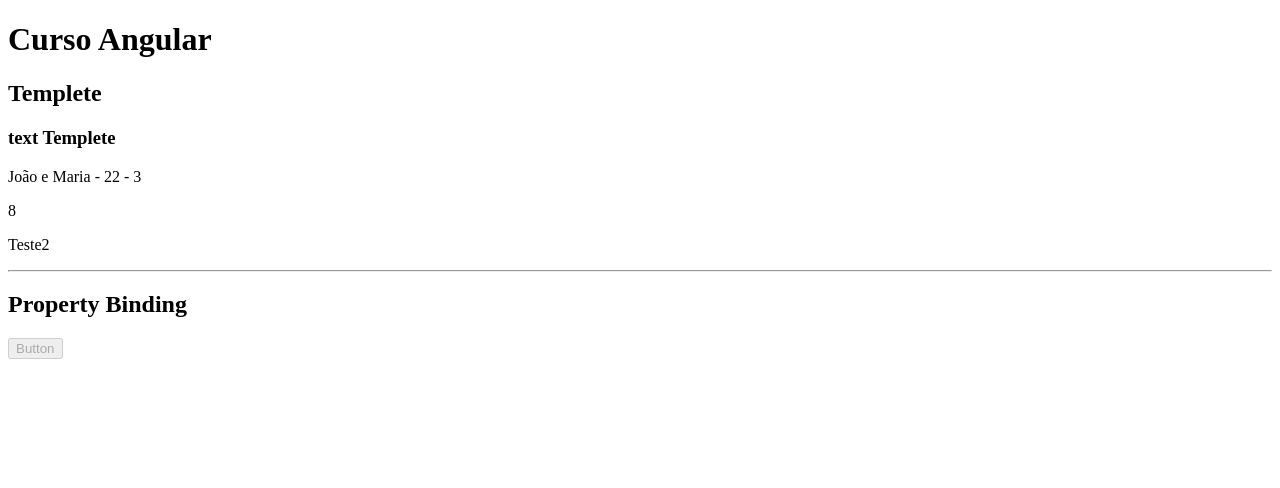
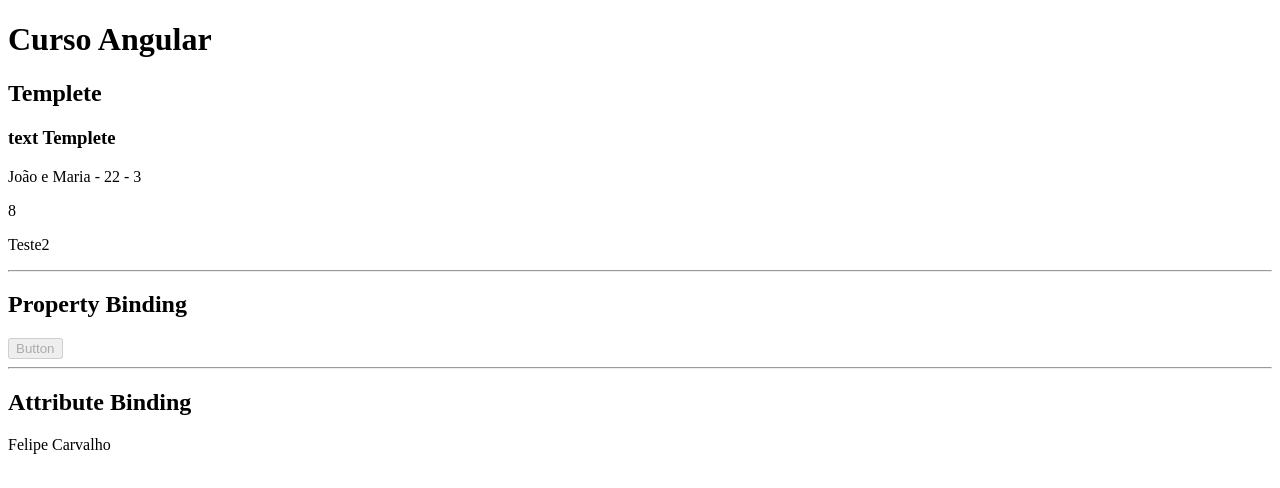
Before and after one commit to lipestile/Estudos_Angular, an Angular app in the folder meu-primeiro-projeto-latest/: page / in a window 1280 px wide. Shown: the top 488 px of the page. Built offline with nearby package versions, Linux system fonts and the light colour scheme.

Commit message:
Attribute Binding

```diff
--- a/meu-primeiro-projeto-latest/src/app/components/templates/tamplete-building/tamplete-building.component.html
+++ b/meu-primeiro-projeto-latest/src/app/components/templates/tamplete-building/tamplete-building.component.html
@@ -13,3 +13,9 @@
 
 <button [disabled]="isDisable">Button</button>
 <!-- <img [src]="srcValue" [alt]="name" [title]="name"> -->
+
+<hr/>
+
+<h2>Attribute Binding</h2>
+<!-- <element [attr.attributeName]='value'></element>  -->
+ <p [attr.title]="name" [attr.arial-label]="name"> Felipe Carvalho</p>
```
